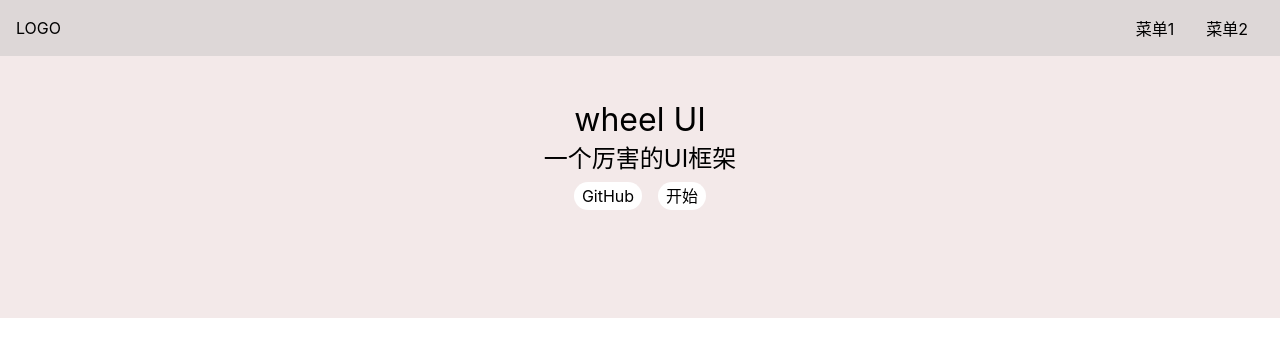
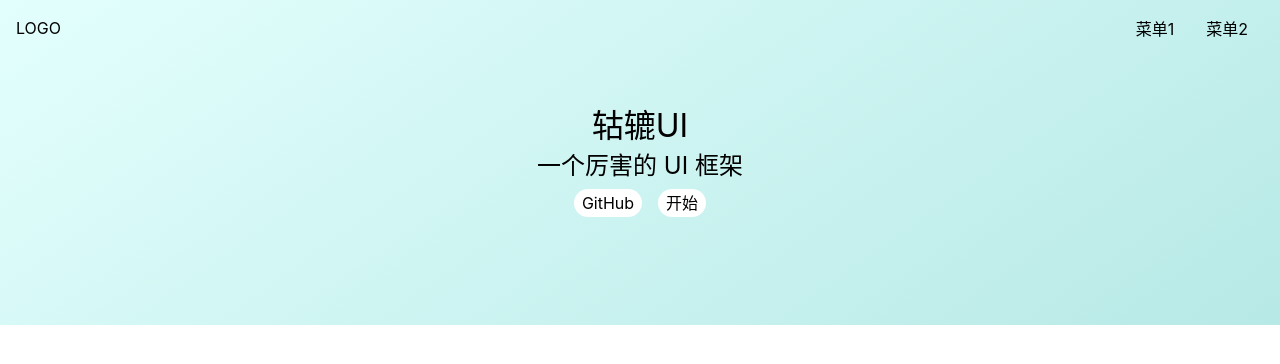
Before and after one commit to Lu9709/wheel-ui-1, a Vue app: page / in a window 1280 px wide. Shown: the top 364 px of the page. Built offline with nearby package versions, Linux system fonts and the light colour scheme.

Commit message:
背景渐变

```diff
--- a/src/components/TopNav.vue
+++ b/src/components/TopNav.vue
@@ -24,7 +24,6 @@
 </script>
 <style lang="scss">
 .topNav {
-  background: #ddd7d7;
   display: flex;
   padding: 16px;
   position: fixed;
--- a/src/views/Home.vue
+++ b/src/views/Home.vue
@@ -1,9 +1,9 @@
 <template>
-  <div>
-    <top-nav/>
+  <div class="topNavAndBanner">
+    <TopNav />
     <div class="banner">
-      <h1>wheel UI</h1>
-      <h2>一个厉害的UI框架</h2>
+      <h1>轱辘UI</h1>
+      <h2>一个厉害的 UI 框架</h2>
       <p class="actions">
         <a href="https://github.com">GitHub</a>
         <router-link to="/doc">开始</router-link>
@@ -19,13 +19,16 @@
 };
 </script>
 <style lang="scss" scoped>
+.topNavAndBanner {
+  background: linear-gradient(145deg, rgba(227, 255, 253, 1) 0%, rgba(183, 233, 230, 1) 100%);
+}
 .banner {
   padding: 100px 0;
   display: flex;
   justify-content: center;
   align-items: center;
   flex-direction: column;
-  background-color: #f3e9e9;
+
 
   > .actions {
     margin: 8px 0;
```
